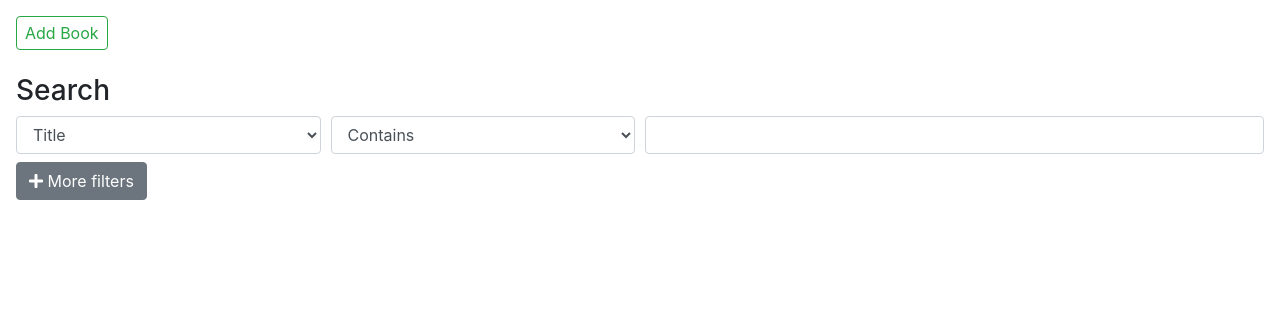
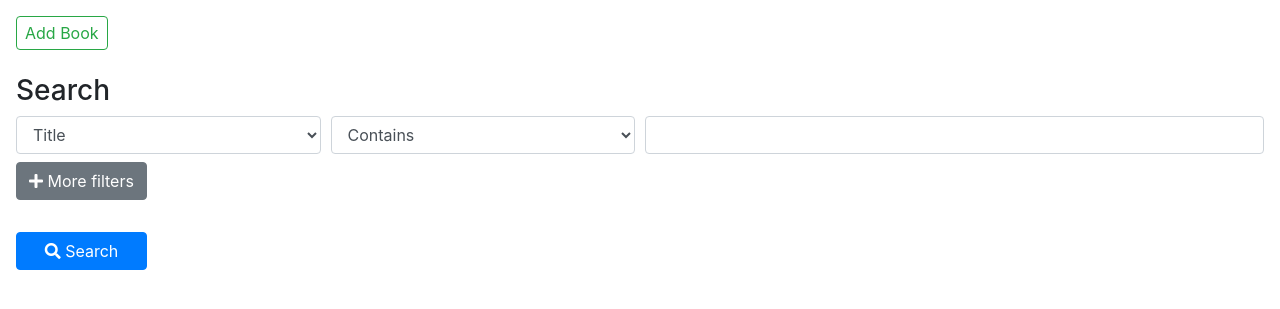
Before and after one commit to zrev2220/booktracker, a Django app: page / in a window 1280 px wide. Shown: the part 56-365 px from the top of the page. Run offline with Django 3.2, Linux system fonts and the light colour scheme; some libraries are stand-ins or nearby versions.

Commit message:
Search page style: buttons

```diff
--- a/booktracker/static/stylesheets/main.css
+++ b/booktracker/static/stylesheets/main.css
@@ -1 +1,3 @@
-/* Add some CSS buddy */
+.maxw-max-content {
+    max-width: max-content;
+}
--- a/booktracker/templates/search.html
+++ b/booktracker/templates/search.html
@@ -10,7 +10,7 @@
     <br>
     <br>
 
-    <form action="/" method="post">
+    <form id="searchForm" action="/" method="post">
         <h3>Search</h3>
         <div class="form-row">
             <div class="col-md-3 mb-2">
@@ -71,9 +71,15 @@
                 </div>
             </div>
         </div>
-        <a id="moreFiltersBtn" class="btn btn-secondary" data-toggle="collapse" href="#moreFilters" role="button" aria-expanded="false" aria-controls="moreFilters">
-            <i class="fas fa-plus"></i> More filters
-        </a>
-        <input type="hidden" id="moreFiltersHidden" name="more" value="False">
+        <div class="d-flex flex-column maxw-max-content">
+            <a id="moreFiltersBtn" class="btn btn-secondary mb-2" data-toggle="collapse" href="#moreFilters" role="button" aria-expanded="false" aria-controls="moreFilters">
+                <i class="fas fa-plus"></i> More filters
+            </a>
+            <input type="hidden" id="moreFiltersHidden" name="more" value="False">
+            <br>
+            <a class="btn btn-primary w-100" href="javascript:void(0);" onclick="$('#searchForm').submit();">
+                <i class="fas fa-search"></i> Search
+            </a>
+        </div>
     </form>
 {% endblock %}
```
